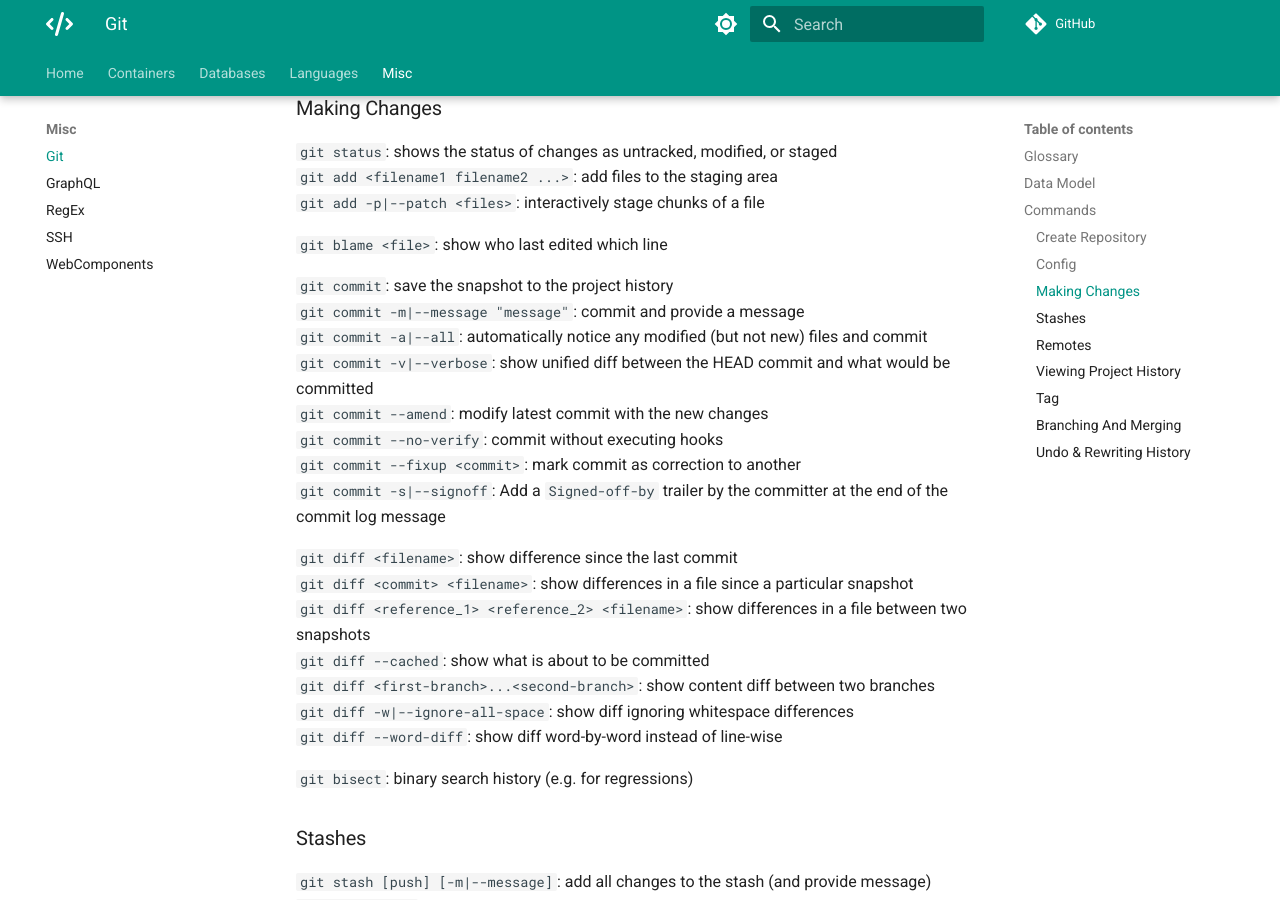
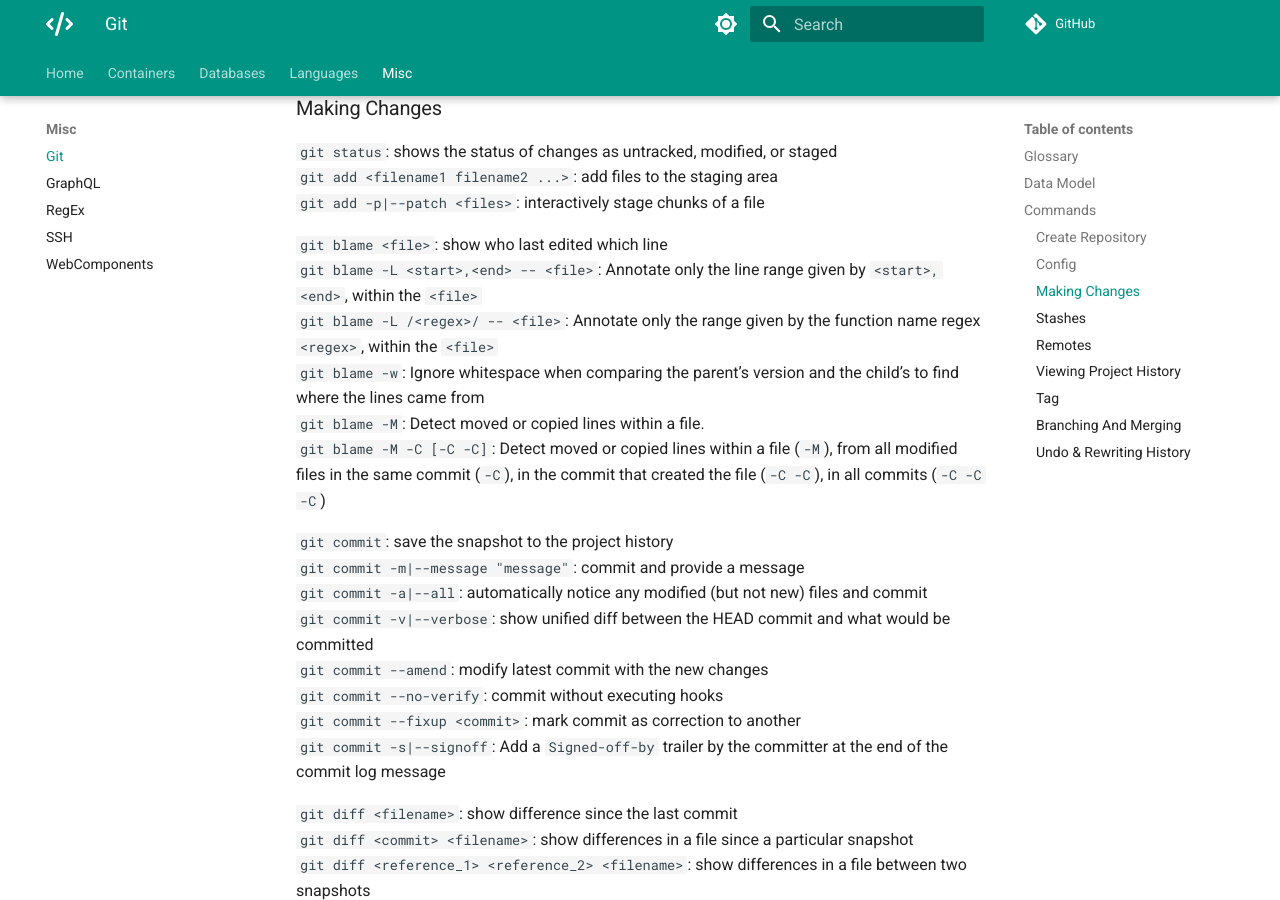
Before and after one commit to m-lamonaca/programming-notes, an MkDocs documentation site: the page built from docs/misc/git.md, in a window 1280 px wide and 900 px high, scrolled down 2300 px. Built offline with MkDocs 1.6.1 and Material for MkDocs 9.7.7, drawn with Linux system fonts in a browser that asks for light colours; comment, search, counter and statistics services are not loaded; some of the changed text lies outside the part shown.

Commit message:
git: add `log` & `blame` content filtering notes

```diff
--- a/docs/misc/git.md
+++ b/docs/misc/git.md
@@ -102,6 +102,11 @@
 `git add -p|--patch <files>`: interactively stage chunks of a file
 
 `git blame <file>`: show who last edited which line
+`git blame -L <start>,<end> -- <file>`: Annotate only the line range given by `<start>,<end>`, within the `<file>`
+`git blame -L /<regex>/ -- <file>`: Annotate only the range given by the function name regex `<regex>`, within the `<file>`
+`git blame -w`: Ignore whitespace when comparing the parent’s version and the child’s to find where the lines came from
+`git blame -M`: Detect moved or copied lines within a file.
+`git blame -M -C [-C -C]`: Detect moved or copied lines within a file (`-M`), from all modified files in the same commit (`-C`), in the commit that created the file (`-C -C`), in all commits (`-C -C -C`)
 
 `git commit`: save the snapshot to the project history
 `git commit -m|--message "message"`: commit and provide a message
@@ -170,6 +175,13 @@
 `git log --follow <file>`: list version history fo file, including renames
 `git log --all --graph --decorate`: visualizes history as a DAG
 `git log  --oneline`: compact log
+
+`git log -S<string>`: Look for diffs that change the number of occurrences of the specified `<string>`
+`git log -G<regex>`: Look for diffs whose patch text contains added/removed lines that match `<regex>`
+
+`git log -L <start>,<end>:<file>`: Trace the evolution of the line range given by `<start>,<end>`, within the `<file>`
+`git log -L /<regex>/:<file>`: Trace the evolution of the line range given by the function name regex `<regex>`, within the `<file>`
+
 `git log <rev>`: Include commits that are reachable from `<rev>`
 `git log ^<rev>`: Exclude commits that are reachable from `<rev>`
 `git log <rev1>..<rev2>`: Include commits that are reachable from `<rev2>` but exclude those that are reachable from `<rev1>`. When either `<rev1>` or `<rev2>` is omitted, it defaults to HEAD.
```
